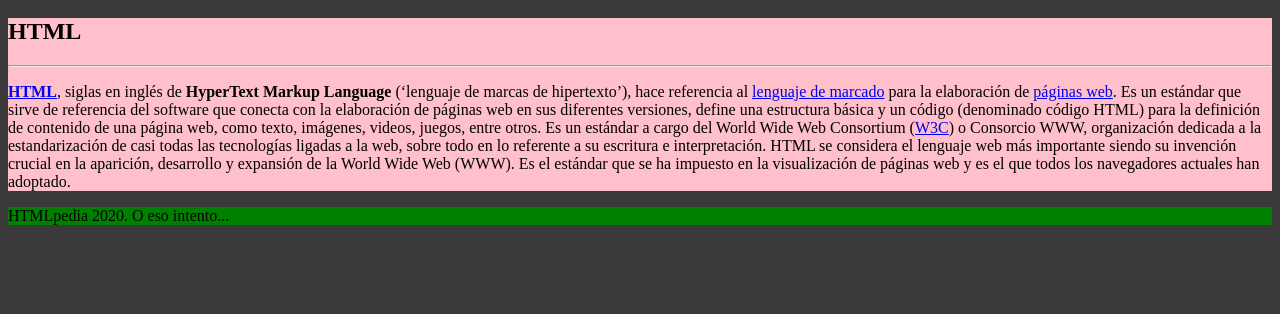
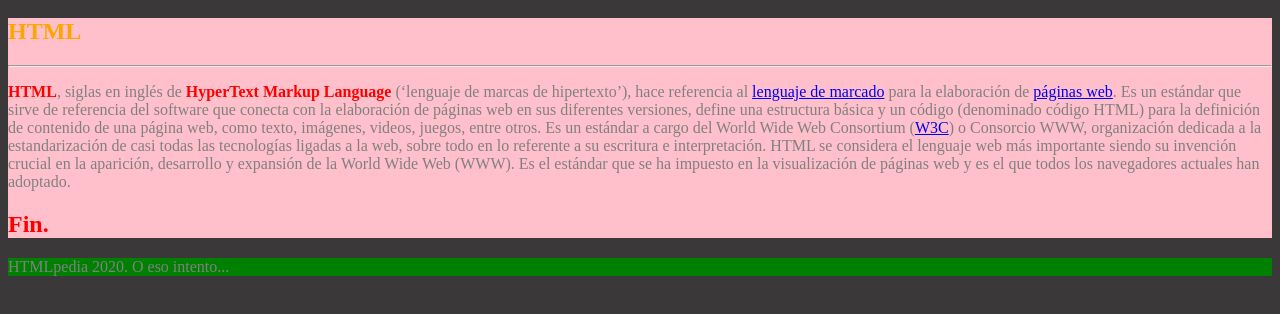
Before and after one commit to spuyelli/HTMLpedia, a plain HTML site: page index.html in a window 1280 px wide. Shown: the part 340-654 px from the top of the page. Drawn offline with Linux system fonts and the light colour scheme.

Commit message:
Se agregan etiquetas ID(#) y CLASS(.).

```diff
--- a/css/style.css
+++ b/css/style.css
@@ -1,15 +1,22 @@
-body{
-  background: #3b3839;
-}
 header{
   background: orange;
 }
 nav{
   background: lightblue;
 }
+footer{
+  background: green;
+}
+body{
+  background: #3b3839;
+  color: gray;
+}
 section{
   background: pink;
 }
-footer{
-  background: green;
+#titulo{
+  color: orange;
 }
+.titulo{
+  color: red
+}
--- a/index.html
+++ b/index.html
@@ -18,11 +18,12 @@
       </nav>
     </header>
     <section>
-      <h1>HTML</h1>
+      <h1 id="titulo">HTML</h1>
       <hr>
       <p>
-        <strong><a href="https://es.wikipedia.org/wiki/HTML">HTML</a></strong>, siglas en inglés de <strong>HyperText Markup Language</strong> (‘lenguaje de marcas de hipertexto’), hace referencia al <a href="https://es.wikipedia.org/wiki/Lenguaje_de_marcado">lenguaje de marcado</a> para la elaboración de <a href="https://es.wikipedia.org/wiki/P%C3%A1gina_web">páginas web</a>. Es un estándar que sirve de referencia del software que conecta con la elaboración de páginas web en sus diferentes versiones, define una estructura básica y un código (denominado código HTML) para la definición de contenido de una página web, como texto, imágenes, videos, juegos, entre otros. Es un estándar a cargo del World Wide Web Consortium (<a href="https://es.wikipedia.org/wiki/W3C">W3C</a>) o Consorcio WWW, organización dedicada a la estandarización de casi todas las tecnologías ligadas a la web, sobre todo en lo referente a su escritura e interpretación. HTML se considera el lenguaje web más importante siendo su invención crucial en la aparición, desarrollo y expansión de la World Wide Web (WWW). Es el estándar que se ha impuesto en la visualización de páginas web y es el que todos los navegadores actuales han adoptado.
+        <strong class="titulo">HTML</strong>, siglas en inglés de <strong class="titulo">HyperText Markup Language</strong> (‘lenguaje de marcas de hipertexto’), hace referencia al <a href="https://es.wikipedia.org/wiki/Lenguaje_de_marcado">lenguaje de marcado</a> para la elaboración de <a href="https://es.wikipedia.org/wiki/P%C3%A1gina_web">páginas web</a>. Es un estándar que sirve de referencia del software que conecta con la elaboración de páginas web en sus diferentes versiones, define una estructura básica y un código (denominado código HTML) para la definición de contenido de una página web, como texto, imágenes, videos, juegos, entre otros. Es un estándar a cargo del World Wide Web Consortium (<a href="https://es.wikipedia.org/wiki/W3C">W3C</a>) o Consorcio WWW, organización dedicada a la estandarización de casi todas las tecnologías ligadas a la web, sobre todo en lo referente a su escritura e interpretación. HTML se considera el lenguaje web más importante siendo su invención crucial en la aparición, desarrollo y expansión de la World Wide Web (WWW). Es el estándar que se ha impuesto en la visualización de páginas web y es el que todos los navegadores actuales han adoptado.
 				</p>
+        <h1 class="titulo">Fin.</h1>
     </section>
 		<footer>
 			<p>HTMLpedia 2020. O eso intento...</p>
```
